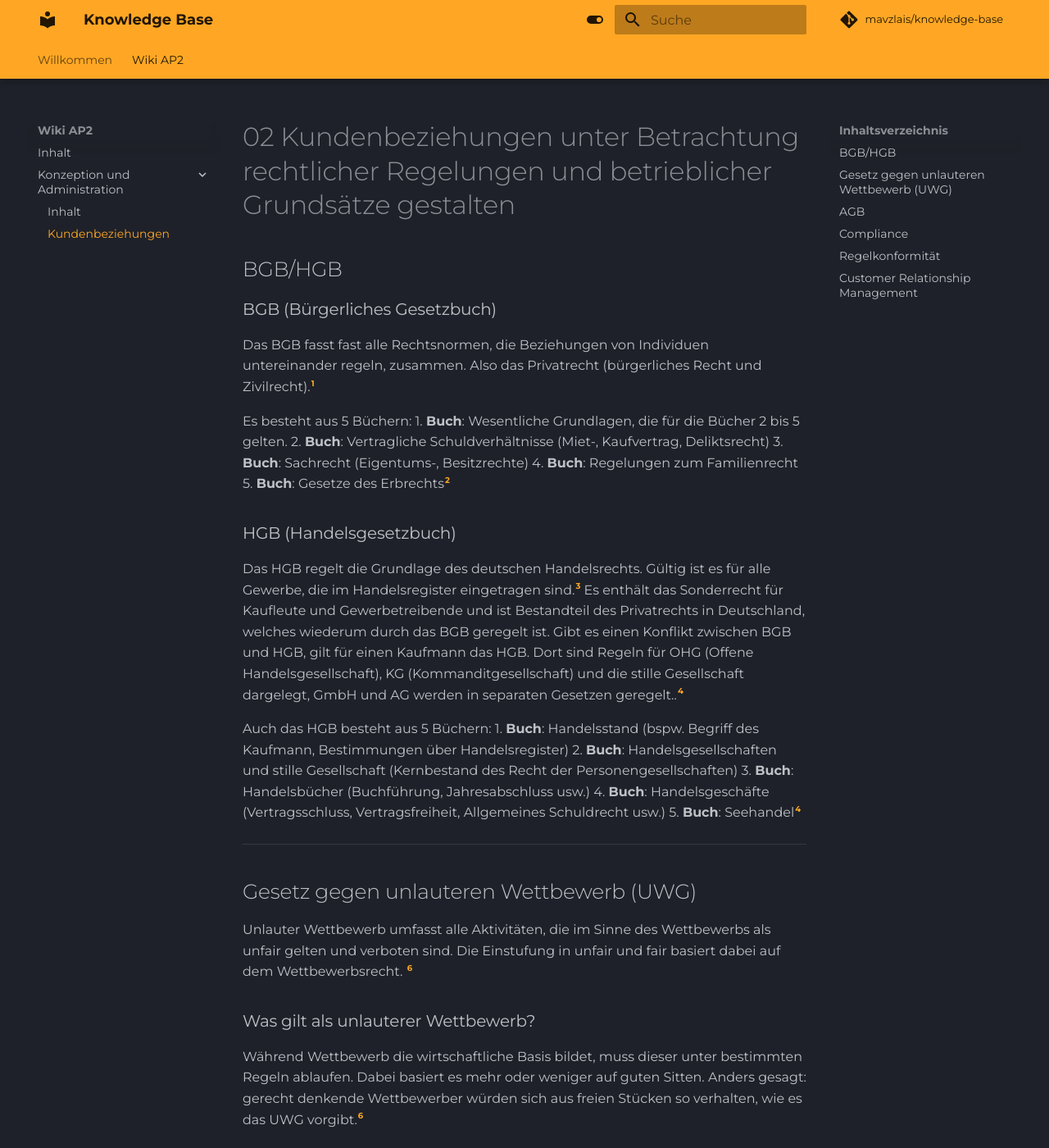
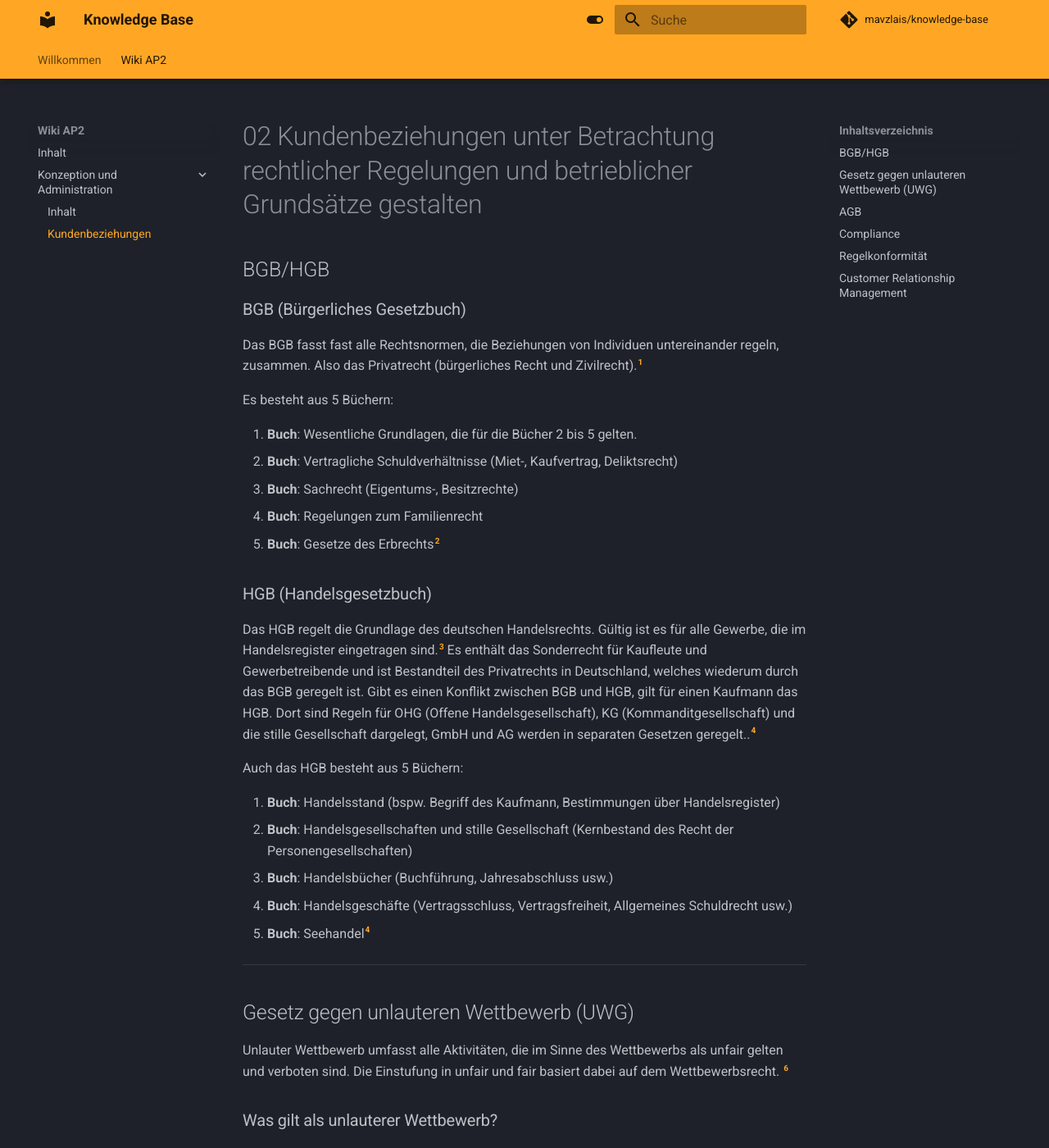
Before and after one commit to mavzlais/knowledge-base, an MkDocs documentation site: the page built from docs/02_wiki_ap2/1_konzeption_und_administration_von_it-systemen/02_kundenbeziehungen.md, in a window 1280 px wide and 1400 px high. Shown: the whole window at 82% size. Built offline with MkDocs 1.6.1 and Material for MkDocs 9.7.7, drawn with Linux system fonts in a browser that asks for light colours; comment, search, counter and statistics services are not loaded; part of the change alters nothing that is shown; some of the changed text lies outside the part shown.

```diff
--- a/docs/02_wiki_ap2/1_konzeption_und_administration_von_it-systemen/02_kundenbeziehungen.md
+++ b/docs/02_wiki_ap2/1_konzeption_und_administration_von_it-systemen/02_kundenbeziehungen.md
@@ -5,15 +5,18 @@
 Das BGB fasst fast alle Rechtsnormen, die Beziehungen von Individuen untereinander regeln, zusammen. Also das Privatrecht (bürgerliches Recht und Zivilrecht).[^1]
 
 Es besteht aus 5 Büchern:
+
 1. **Buch**: Wesentliche Grundlagen, die für die Bücher 2 bis 5 gelten.
 2. **Buch**: Vertragliche Schuldverhältnisse (Miet-, Kaufvertrag, Deliktsrecht)
 3. **Buch**: Sachrecht (Eigentums-, Besitzrechte)
 4. **Buch**: Regelungen zum Familienrecht
 5. **Buch**: Gesetze des Erbrechts[^2]
+
 ### HGB (Handelsgesetzbuch)
 Das HGB regelt die Grundlage des deutschen Handelsrechts. Gültig ist es für alle Gewerbe, die im Handelsregister eingetragen sind.[^3] Es enthält das Sonderrecht für Kaufleute und Gewerbetreibende und ist Bestandteil des Privatrechts in Deutschland, welches wiederum durch das BGB geregelt ist. Gibt es einen Konflikt zwischen BGB und HGB, gilt für einen Kaufmann das HGB. Dort sind Regeln für OHG (Offene Handelsgesellschaft), KG (Kommanditgesellschaft) und die stille Gesellschaft dargelegt, GmbH und AG werden in separaten Gesetzen geregelt..[^4]
 
 Auch das HGB besteht aus 5 Büchern:
+
 1. **Buch**: Handelsstand (bspw. Begriff des Kaufmann, Bestimmungen über Handelsregister)
 2. **Buch**: Handelsgesellschaften und stille Gesellschaft (Kernbestand des Recht der Personengesellschaften)
 3. **Buch**: Handelsbücher (Buchführung, Jahresabschluss usw.)
@@ -26,6 +29,7 @@ Unlauter Wettbewerb umfasst alle Aktivitäten, die im Sinne des Wettbewerbs als
 Während Wettbewerb die wirtschaftliche Basis bildet, muss dieser unter bestimmten Regeln ablaufen. Dabei basiert es mehr oder weniger auf guten Sitten. Anders gesagt: gerecht denkende Wettbewerber würden sich aus freien Stücken so verhalten, wie es das UWG vorgibt.[^6]
 
 Beispiele für unlautere Verhaltensweisen:
+
 - aggressive Verkaufsmethoden
 - vergleichende Werbung
 - Verwertung von fremden Leistungsergebnissen
--- a/mkdocs.yml
+++ b/mkdocs.yml
@@ -29,7 +29,7 @@ theme:
         icon: material/toggle-switch-off-outline
         name: Dark Mode
   font:
-    text: Montserrat
+    #text: Montserrat
 
 
 
@@ -37,6 +37,7 @@ markdown_extensions:
   - pymdownx.superfences
   - pymdownx.tabbed
   - footnotes
+  - def_list
   - toc:
       toc_depth: 2
 
```
